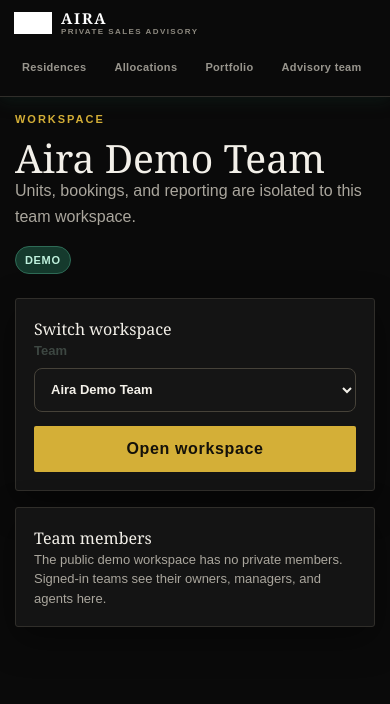
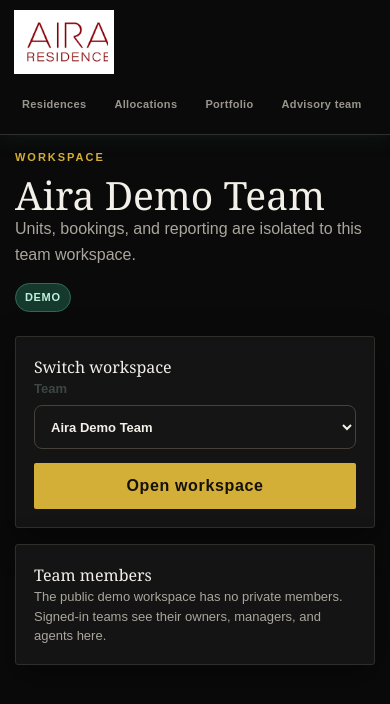
Before and after one commit to felicialowpy-0326/aira-agent-sale-kit, a Next.js app: page /team in a window 390 px wide. Shown: the top 704 px of the page. Built offline with nearby package versions, Linux system fonts and the light colour scheme; no server answers.

Commit message:
fix: display original AIRA Residence logo

```diff
--- a/app/globals.css
+++ b/app/globals.css
@@ -85,7 +85,7 @@
 :root { --ink:#f3f0e9; --muted:#aaa69d; --paper:#0a0a0a; --card:#151515; --green:#d4af37; --lime:#d4af37; --line:#302e2a; --gold:#d4af37; --gold-soft:#f4dd92; }
 body { background:#0a0a0a; color:var(--ink); font-family:"Plus Jakarta Sans","Avenir Next",Arial,sans-serif; }
 .sidebar { width:248px; padding:28px 22px; background:#0d0d0d; border-right:1px solid #292720; }
-.brand { color:#fff; font:600 19px/1 Georgia,serif; letter-spacing:.12em; }.brand img { width:50px; height:34px; object-fit:contain; filter:brightness(0) invert(1); }.brand small { color:#8e8a80; font:700 8px/1 Arial,sans-serif; letter-spacing:.18em; }
+.brand { color:#fff; font:600 19px/1 Georgia,serif; letter-spacing:.12em; }.brand img { width:164px; height:auto; object-fit:contain; background:#fff; padding:10px; filter:none; }.brand small { color:#8e8a80; font:700 8px/1 Arial,sans-serif; letter-spacing:.18em; }
 nav a { color:#98958d; border:1px solid transparent; font-size:13px; letter-spacing:.03em; } nav a:hover { color:var(--gold-soft); background:#171612; border-color:#332f22; }
 .sidebar-note { color:#77736b; }.sidebar-note span { display:block; margin-bottom:7px; color:var(--gold); font-size:9px; font-weight:800; letter-spacing:.16em; text-transform:uppercase; }.sidebar-note strong { color:#d7d3c9; }
 .shell { margin-left:248px; max-width:1600px; padding:38px clamp(24px,4vw,64px) 70px; }
@@ -102,7 +102,7 @@
 .concierge { margin-top:42px; padding:42px; border:1px solid #4b4026; background:linear-gradient(120deg,#1b1810,#111); }.concierge h2 { max-width:720px; margin:0; font-size:34px; font-weight:400; }.concierge p:not(.eyebrow) { color:var(--muted); }.concierge .button { margin-top:12px; }
 
 @media(max-width:760px){
-  .sidebar { width:auto; padding:10px 14px 8px; background:#0b0b0bf2; border:0; border-bottom:1px solid #302e2a; backdrop-filter:blur(14px); }.brand img { width:38px; height:26px; }.brand { font-size:15px; }.sidebar nav a { font-size:11px; padding:9px 11px; }
+  .sidebar { width:auto; padding:10px 14px 8px; background:#0b0b0bf2; border:0; border-bottom:1px solid #302e2a; backdrop-filter:blur(14px); }.brand img { width:100px; height:auto; padding:6px; }.brand { font-size:15px; }.sidebar nav a { font-size:11px; padding:9px 11px; }
   .shell { margin:0; padding:14px 0 92px; overflow:visible; }.shell>header,.shell>.tabs,.shell>.grid:not(.inventory-grid),.shell>.list,.shell>.stats,.shell>.table-wrap,.shell>.card,.shell>p { margin-left:15px; margin-right:15px; }
   .inventory-hero { min-height:610px; border-inline:0; }.hero-shade { background:linear-gradient(0deg,#090909fa 5%,#0a0a0a9c 60%,#09090918); }.hero-content { padding:255px 22px 165px; }.hero-content h1 { font-size:48px; }.hero-content .lede { font-size:13px; }.hero-metrics { left:14px; right:14px; bottom:18px; grid-template-columns:1fr; }.hero-metrics span { display:flex; justify-content:space-between; align-items:center; padding:11px 14px; border-right:0; border-bottom:1px solid #39342a; }.hero-metrics small { margin:0; }.hero-metrics strong { font-size:14px; }
   .inventory-toolbar { display:block; padding:34px 15px 18px; }.inventory-toolbar h2 { font-size:30px; }.inventory-toolbar .tabs { margin-top:18px; }
--- a/app/layout.tsx
+++ b/app/layout.tsx
@@ -18,7 +18,7 @@
     <html lang="en">
       <body>
         <aside className="sidebar">
-          <div className="brand"><img src="/images/aira-logo.png" alt="AIRA Residences"/><div>AIRA<small>Private sales advisory</small></div></div>
+          <Link className="brand" href="/units" aria-label="AIRA Residence home"><img src="/images/aira-logo.png" alt="AIRA Residence" width={252} height={148}/></Link>
           <nav><Link href="/units">Residences</Link><Link href="/bookings">Allocations</Link><Link href="/weekly-summary">Portfolio</Link><Link href="/team">Advisory team</Link></nav>
           <p className="sidebar-note"><span>Private workspace</span><strong>{tenant.organizationName}</strong><br/>Damansara Heights · Kuala Lumpur</p>
         </aside>
```
